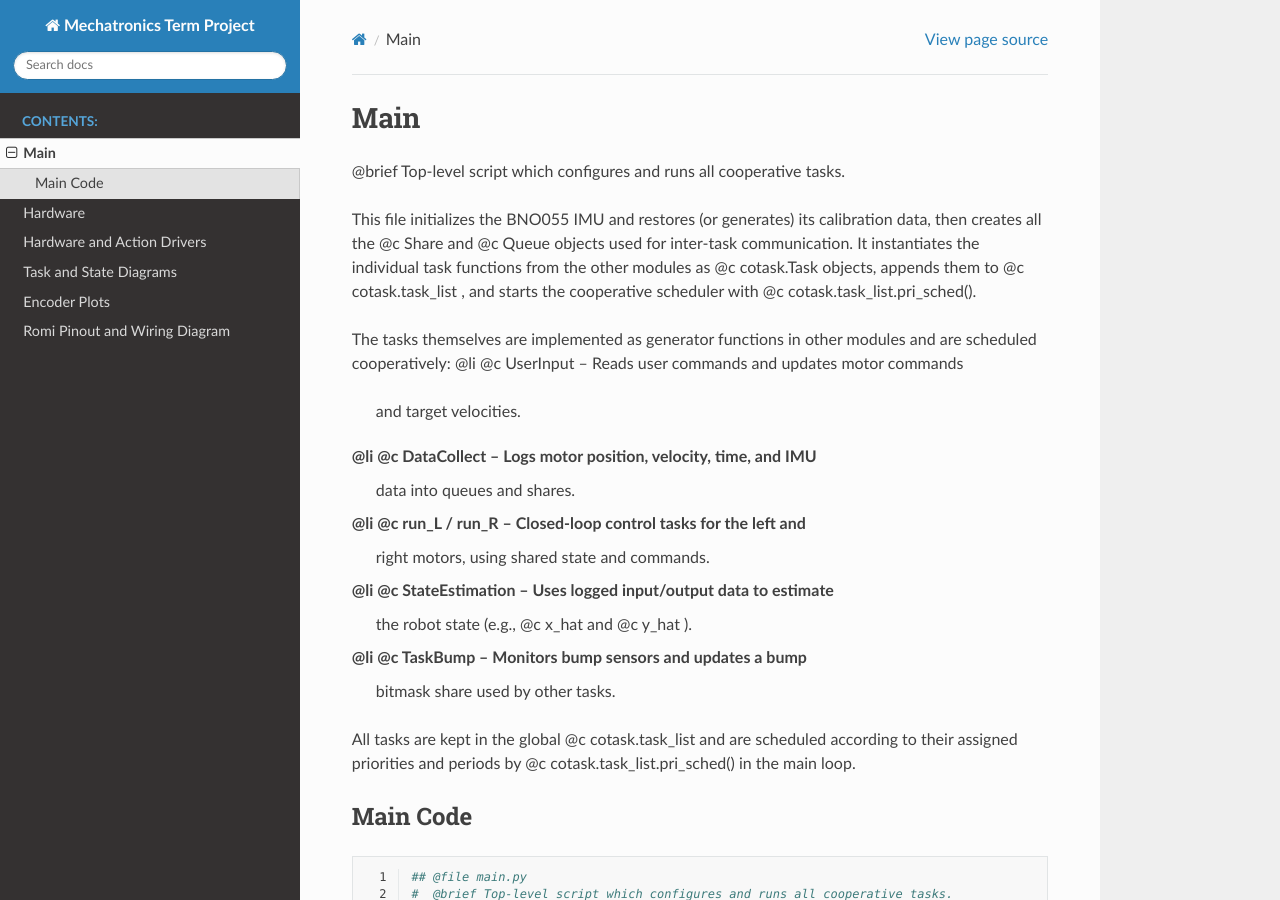
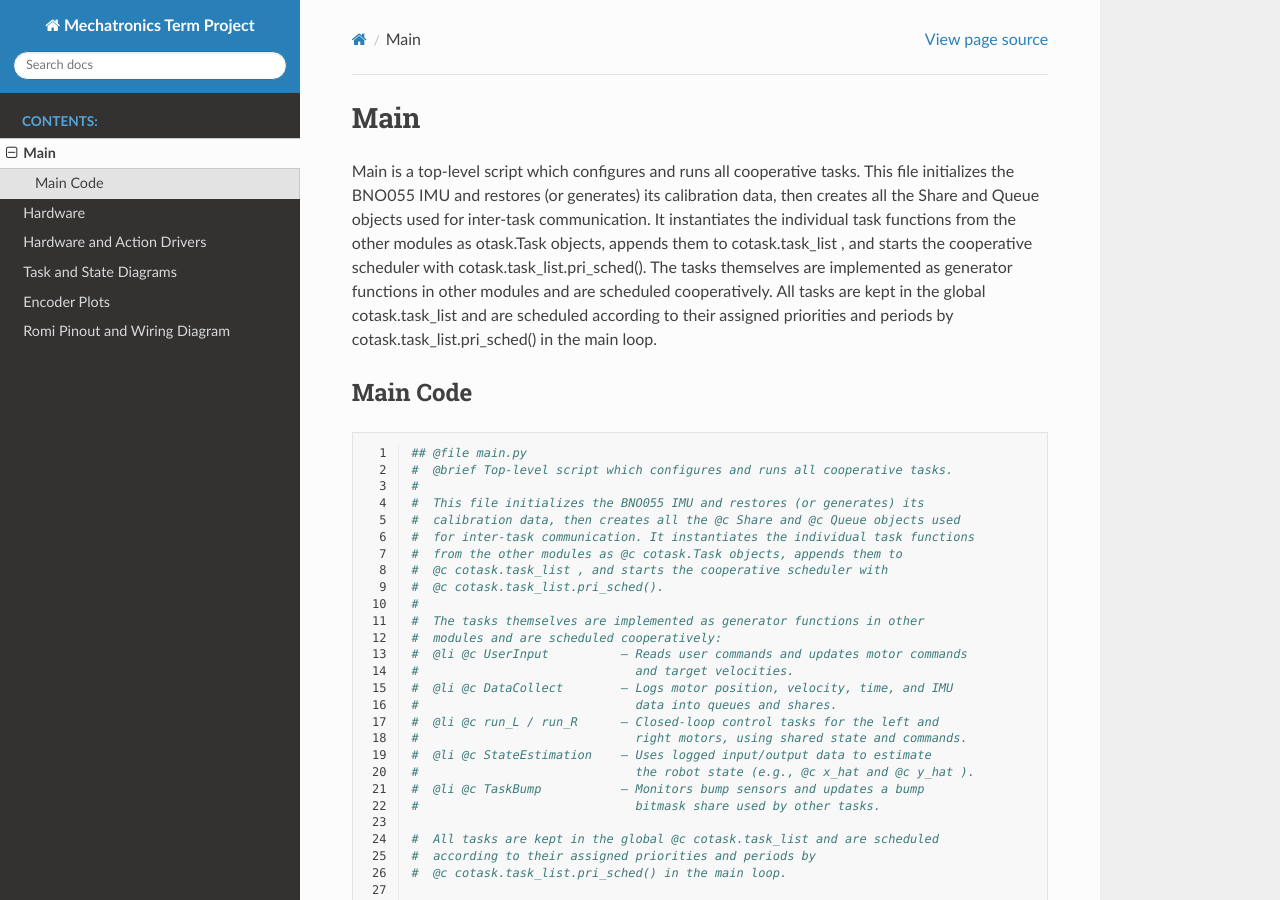
Before and after one commit to emmicayer/Mechatronics-Repository, a Sphinx documentation site: the page built from docs/main.rst, in a window 1280 px wide and 900 px high. Built offline with Sphinx 7.4.7 and the Read the Docs theme 3.1.0, drawn with Linux system fonts in a browser that asks for light colours; pages that are not in the unit, such as notebooks, are missing from menus.

Commit message:
Update main.rst

```diff
--- a/docs/main.rst
+++ b/docs/main.rst
@@ -1,30 +1,15 @@
 Main
 =====
-@brief Top-level script which configures and runs all cooperative tasks.
 
-This file initializes the BNO055 IMU and restores (or generates) its
-calibration data, then creates all the @c Share and @c Queue objects used
+Main is a top-level script which configures and runs all cooperative tasks. This file initializes the BNO055 IMU and restores (or generates) its
+calibration data, then creates all the Share and Queue objects used
 for inter-task communication. It instantiates the individual task functions
-from the other modules as @c cotask.Task objects, appends them to
-@c cotask.task_list , and starts the cooperative scheduler with
-@c cotask.task_list.pri_sched().
-
-The tasks themselves are implemented as generator functions in other
-modules and are scheduled cooperatively:
-@li @c UserInput          – Reads user commands and updates motor commands
-                            and target velocities.
-@li @c DataCollect        – Logs motor position, velocity, time, and IMU
-                             data into queues and shares.
-@li @c run_L / run_R      – Closed-loop control tasks for the left and
-                            right motors, using shared state and commands.
-@li @c StateEstimation    – Uses logged input/output data to estimate
-                            the robot state (e.g., @c x_hat and @c y_hat ).
-@li @c TaskBump           – Monitors bump sensors and updates a bump
-                            bitmask share used by other tasks.
-
-All tasks are kept in the global @c cotask.task_list and are scheduled
+from the other modules as otask.Task objects, appends them to
+cotask.task_list , and starts the cooperative scheduler with
+cotask.task_list.pri_sched(). The tasks themselves are implemented as generator functions in other
+modules and are scheduled cooperatively. All tasks are kept in the global cotask.task_list and are scheduled
 according to their assigned priorities and periods by
-@c cotask.task_list.pri_sched() in the main loop.
+cotask.task_list.pri_sched() in the main loop.
 
 
 Main Code
```
